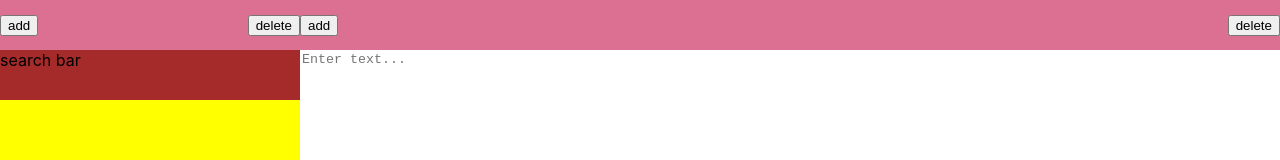
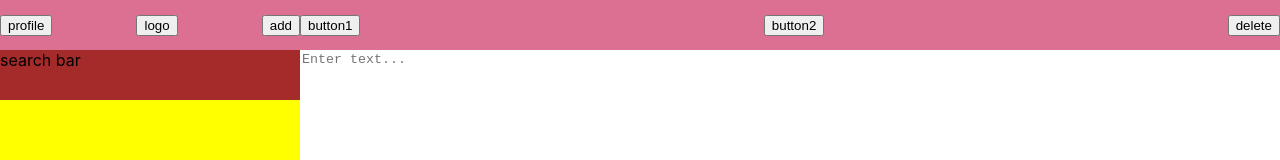
Before and after one commit to ts06067/cse316-note-app, a React (Create React App) app: page / in a window 1280 px wide. Shown: the top 160 px of the page. Built offline with nearby package versions, Linux system fonts and the light colour scheme.

Commit message:
Fixed tobar layout

```diff
--- a/src/components/MainPanel.js
+++ b/src/components/MainPanel.js
@@ -1,12 +1,12 @@
 import TextBody from "./TextBody";
 import "./css/MainPanel.css";
-import TopBar from "./TopBar";
 import BottomTag from "./BottomTag";
+import TopBarRight from "./TopBarRight";
 
 function MainPanel(props) {
   return (
     <div className="mainPanel">
-      <TopBar items={props.items} onDelete={props.onDelete}></TopBar>
+      <TopBarRight onDelete={props.onDelete}></TopBarRight>
       <TextBody
         onChangeBody={props.onChangeBody}
         onEdit={props.onEdit}
--- a/src/components/NoteAppContainer.js
+++ b/src/components/NoteAppContainer.js
@@ -104,6 +104,7 @@ function NoteAppContainer() {
       //auto select
       setActive(NoteStorageUtils.getFirstNote());
       setBody(NoteStorageUtils.getFirstNote().body);
+      setTags(NoteStorageUtils.getFirstNote().tags);
     },
 
     handleSelect: (e) => {
@@ -123,29 +124,15 @@ function NoteAppContainer() {
     },
   };
 
-  //button elements
-  const sidePanelButtons = [
-    { id: "profile", text: "profile" },
-    { id: "logo", text: "logo" },
-    { id: "add", text: "add" },
-  ];
-  const mainPanelButtons = [
-    { id: "none1", text: "none" },
-    { id: "none2", text: "none" },
-    { id: "del", text: "delete" },
-  ];
-
   return (
     <div className="container">
       <SidePanel
-        items={sidePanelButtons}
         notes={notes}
         active={active}
         onAdd={handlers.handleAdd}
         onSelect={handlers.handleSelect}
       ></SidePanel>
       <MainPanel
-        items={mainPanelButtons}
         body={body}
         tags={tags}
         onChangeBody={handleChange}
--- a/src/components/SidePanel.js
+++ b/src/components/SidePanel.js
@@ -1,11 +1,11 @@
 import "./css/SidePanel.css";
 import SearchBar from "./SearchBar";
-import TopBar from "./TopBar";
+import TopBarLeft from "./TopBarLeft";
 
 function SidePanel(props) {
   return (
     <div className="sidePanel">
-      <TopBar items={props.items} onAdd={props.onAdd}></TopBar>
+      <TopBarLeft onAdd={props.onAdd}></TopBarLeft>
       <SearchBar></SearchBar>
       {props.notes.map((note) => (
         <p
--- a/src/components/TopBar.js
+++ /dev/null
@@ -1,13 +0,0 @@
-import Button from "./Button";
-import "./css/TopBar.css";
-
-function TopBar(props) {
-  return (
-    <div className="topBar">
-      <button onClick={props.onAdd}>add</button>
-      <button onClick={props.onDelete}>delete</button>
-    </div>
-  );
-}
-
-export default TopBar;
--- a/src/components/TopBarLeft.js
+++ b/src/components/TopBarLeft.js
@@ -0,0 +1,13 @@
+import "./css/TopBar.css";
+
+function TopBarLeft(props) {
+  return (
+    <div className="topBar">
+      <button>profile</button>
+      <button>logo</button>
+      <button onClick={props.onAdd}>add</button>
+    </div>
+  );
+}
+
+export default TopBarLeft;
--- a/src/components/TopBarRight.js
+++ b/src/components/TopBarRight.js
@@ -0,0 +1,13 @@
+import "./css/TopBar.css";
+
+function TopBarRight(props) {
+  return (
+    <div className="topBar">
+      <button>button1</button>
+      <button>button2</button>
+      <button onClick={props.onDelete}>delete</button>
+    </div>
+  );
+}
+
+export default TopBarRight;
```
